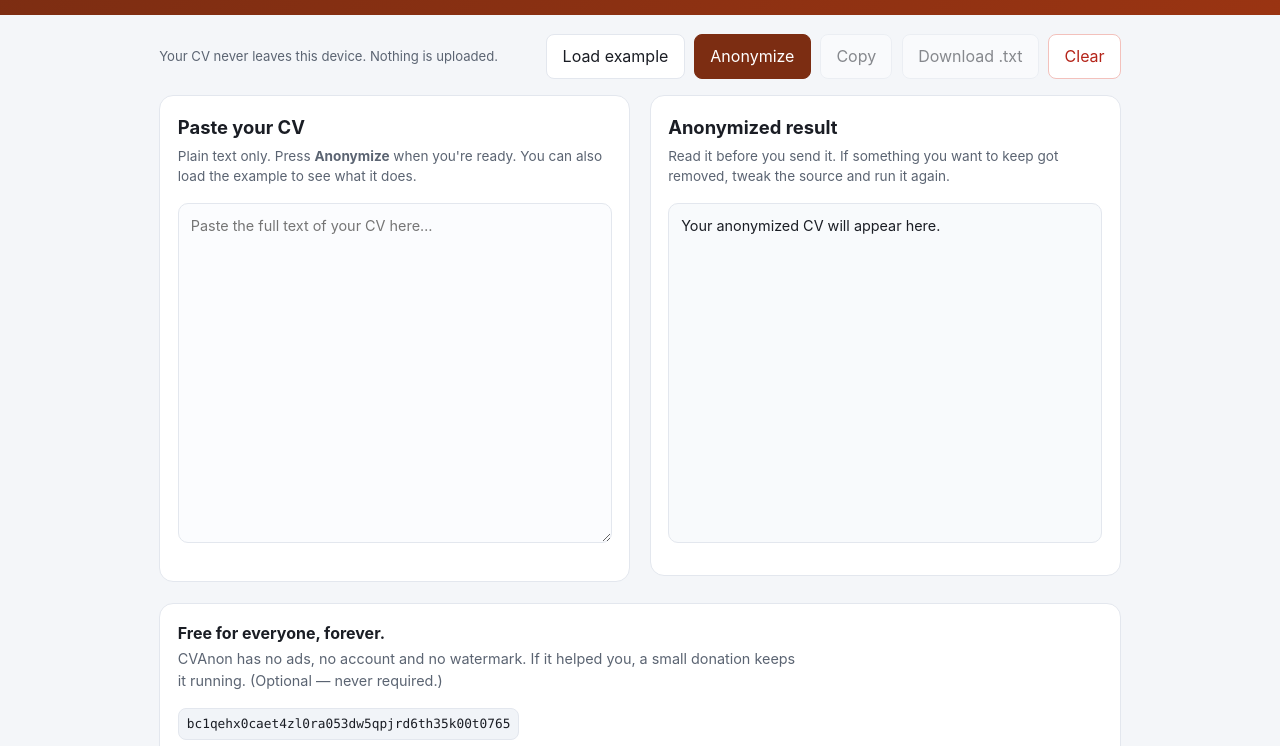
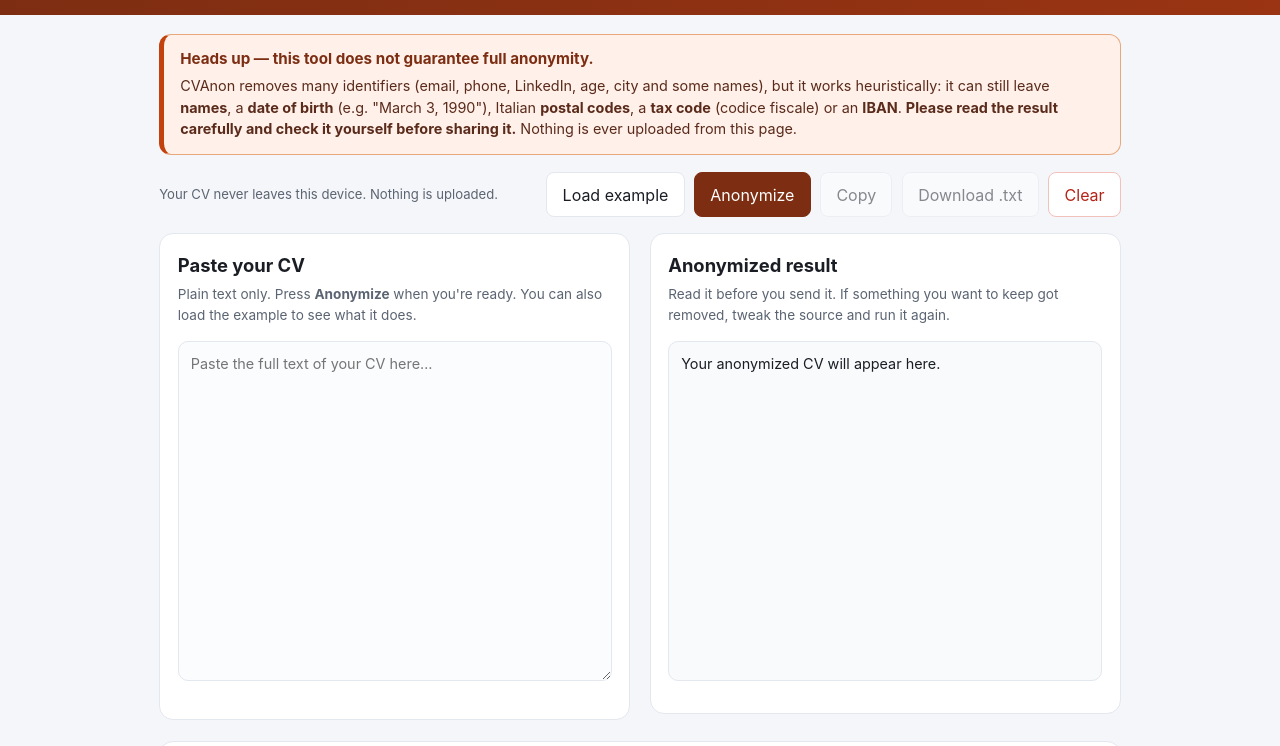
Before and after one commit to PaoloAG31126/paoloag31126.github.io, a plain HTML site: page cvanon/index.html in a window 1280 px wide. Shown: the part 53-799 px from the top of the page. Drawn offline with Linux system fonts and the light colour scheme.

Commit message:
Aggiornamento del sito (2026-11-13 03:40)

```diff
--- a/cvanon/index.html
+++ b/cvanon/index.html
@@ -82,6 +82,10 @@
 </header>
 
 <main class="wrap">
+  <div class="notice" role="alert" style="background:#fff1ea;border:1px solid #e8a87c;border-left:5px solid #c2410c;border-radius:12px;padding:.85rem 1rem;margin-bottom:1.1rem;font-size:.9rem;color:#5a2a1a;line-height:1.5;">
+    <strong style="display:block;font-size:.95rem;margin-bottom:.25rem;color:#7c2d12;">Heads up — this tool does not guarantee full anonymity.</strong>
+    CVAnon removes many identifiers (email, phone, LinkedIn, age, city and some names), but it works heuristically: it can still leave <b>names</b>, a <b>date of birth</b> (e.g. "March 3, 1990"), Italian <b>postal codes</b>, a <b>tax code</b> (codice fiscale) or an <b>IBAN</b>. <b>Please read the result carefully and check it yourself before sharing it.</b> Nothing is ever uploaded from this page.
+  </div>
   <div class="topbar">
     <span class="status" id="status">Your CV never leaves this device. Nothing is uploaded.</span>
     <div class="toolbar">
```
